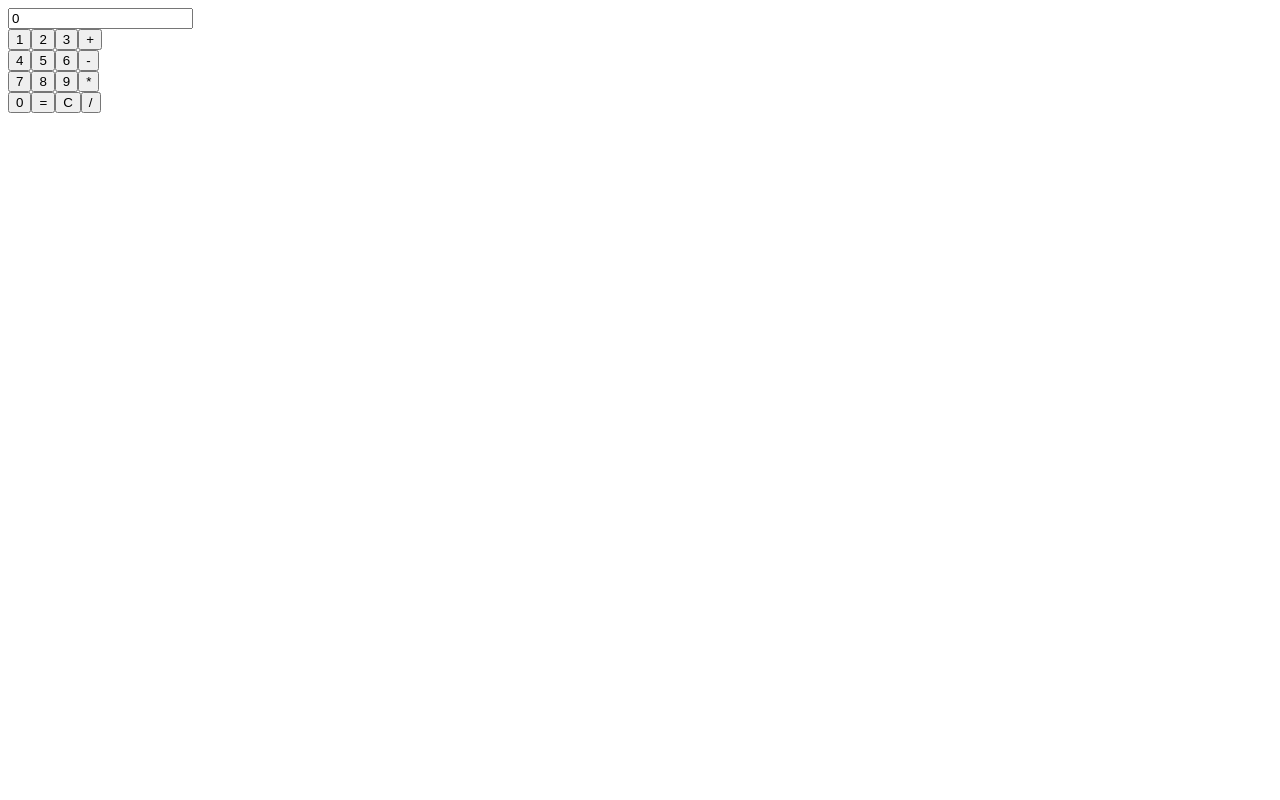
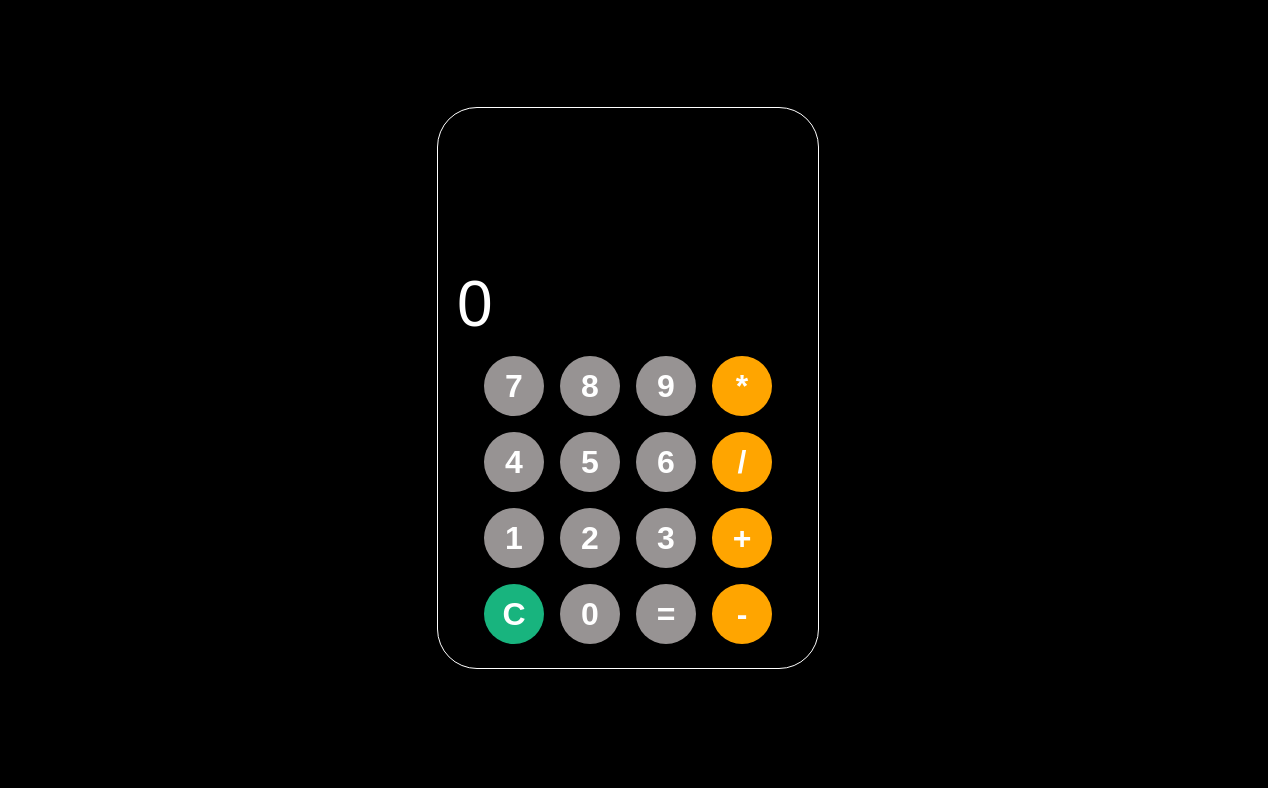
Before and after one commit to VangelKachulev/SimpleCalculator, a React (Create React App) app in the folder calculator/: page / in a window 1280 px wide. Built offline with nearby package versions, Linux system fonts and the light colour scheme.

Commit message:
'update'

```diff
--- a/calculator/src/App.js
+++ b/calculator/src/App.js
@@ -3,9 +3,9 @@ import { Calculator } from "./Calculator/Calculator";
 
 function App() {
   return (
-    <div className="App">
-      <Calculator />
-    </div>
+
+    <Calculator />
+
   );
 }
 
--- /dev/null
+++ b/calculator/src/Calculator/Calculator.css
@@ -0,0 +1,67 @@
+.main-background {
+    width: 100vw;
+    height: 100vh;
+    margin: -20px;
+    background-color: black;
+    position: relative;
+}
+
+.phone {
+    border: 1px solid white;
+    position: absolute;
+    top: 50%;
+    left: 50%;
+    transform: translate(-50%, -50%);
+    width: 380px;
+    height: 70%;
+    border-radius: 40px;
+}
+
+.input {
+    width: 90%;
+    height: auto;
+    position: absolute;
+    top: 35%;
+    left: 50%;
+    transform: translate(-50%, -50%);
+    font-size: 4rem;
+    color: white;
+    background-color: black;
+    border: none;
+}
+
+
+.buttons {
+    position: absolute;
+    top: 70%;
+    left: 50%;
+    transform: translate(-50%, -50%);
+
+    height: auto;
+}
+
+button {
+    width: 60px;
+    height: 60px;
+    background-color: white;
+    border-radius: 50%;
+    font-size: 2rem;
+    margin: 8px;
+    font-weight: bold;
+    background-color: rgb(151, 147, 147);
+    color: white;
+    border: none;
+}
+
+.first-row {
+    display: flex;
+
+
+}
+
+div>button:last-child {
+    background-color: orange
+}
+.button.c {
+    background-color: rgb(24, 180, 126);
+}
--- a/calculator/src/Calculator/Calculator.js
+++ b/calculator/src/Calculator/Calculator.js
@@ -1,5 +1,5 @@
 import { useState } from "react";
-
+import './Calculator.css'
 
 export function Calculator() {
     const [result, setResult] = useState('0');
@@ -7,46 +7,62 @@ export function Calculator() {
     const handle = (value) => {
         if (value === '=') {
             try {
-                setResult(eval(result).toString());
+                setResult(eval(result));
             } catch (error) {
 
             }
         } else if (value === 'C') {
             setResult('');
+        } else if (value === '0') {
+            if (result == 0) {
+                setResult('0');
             } else {
-            setResult(result+value);
+                setResult(result + value);
+            }
+        } else {
+            setResult(result + value);
         }
     };
 
     return (
+        <div className="main-background">
+            <div className="phone">
                 <div>
+                    <input className="input" type="text" value={result} />
+                </div>
+                <div className="buttons">
+
+
+                    <div className="first-row">
+                        <button onClick={() => handle('7')}>7</button>
+                        <button onClick={() => handle('8')}>8</button>
+                        <button onClick={() => handle('9')}>9</button>
+                        <button onClick={() => handle('*')}>*</button>
+                    </div>
                     <div>
-                <input type="text" value={result} />
+                        <button onClick={() => handle('4')}>4</button>
+                        <button onClick={() => handle('5')}>5</button>
+                        <button onClick={() => handle('6')}>6</button>
+                        <button onClick={() => handle('/')}>/</button>
+
                     </div>
                     <div>
                         <button onClick={() => handle('1')}>1</button>
                         <button onClick={() => handle('2')}>2</button>
                         <button onClick={() => handle('3')}>3</button>
                         <button onClick={() => handle('+')}>+</button>
+
                     </div>
                     <div>
-                <button onClick={() => handle('4')}>4</button>
-                <button onClick={() => handle('5')}>5</button>
-                <button onClick={() => handle('6')}>6</button>
+                        <button className="button c" onClick={() => handle('C')}>C</button>
+                        <button onClick={() => handle('0')}>0</button>
+                        <button onClick={() => handle('=')}>=</button>
                         <button onClick={() => handle('-')}>-</button>
                     </div>
-            <div>
-                <button onClick={() => handle('7')}>7</button>
-                <button onClick={() => handle('8')}>8</button>
-                <button onClick={() => handle('9')}>9</button>
-                <button onClick={() => handle('*')}>*</button>
                 </div>
-            <div>
-                <button onClick={() => handle('0')}>0</button>
-                <button onClick={() => handle('=')}>=</button>
-                <button onClick={() => handle('C')}>C</button>
-                <button onClick={() => handle('/')}>/</button>
+
             </div>
+
         </div>
     );
 };
```
Lines whose indentation alone changed are shown as unchanged.
